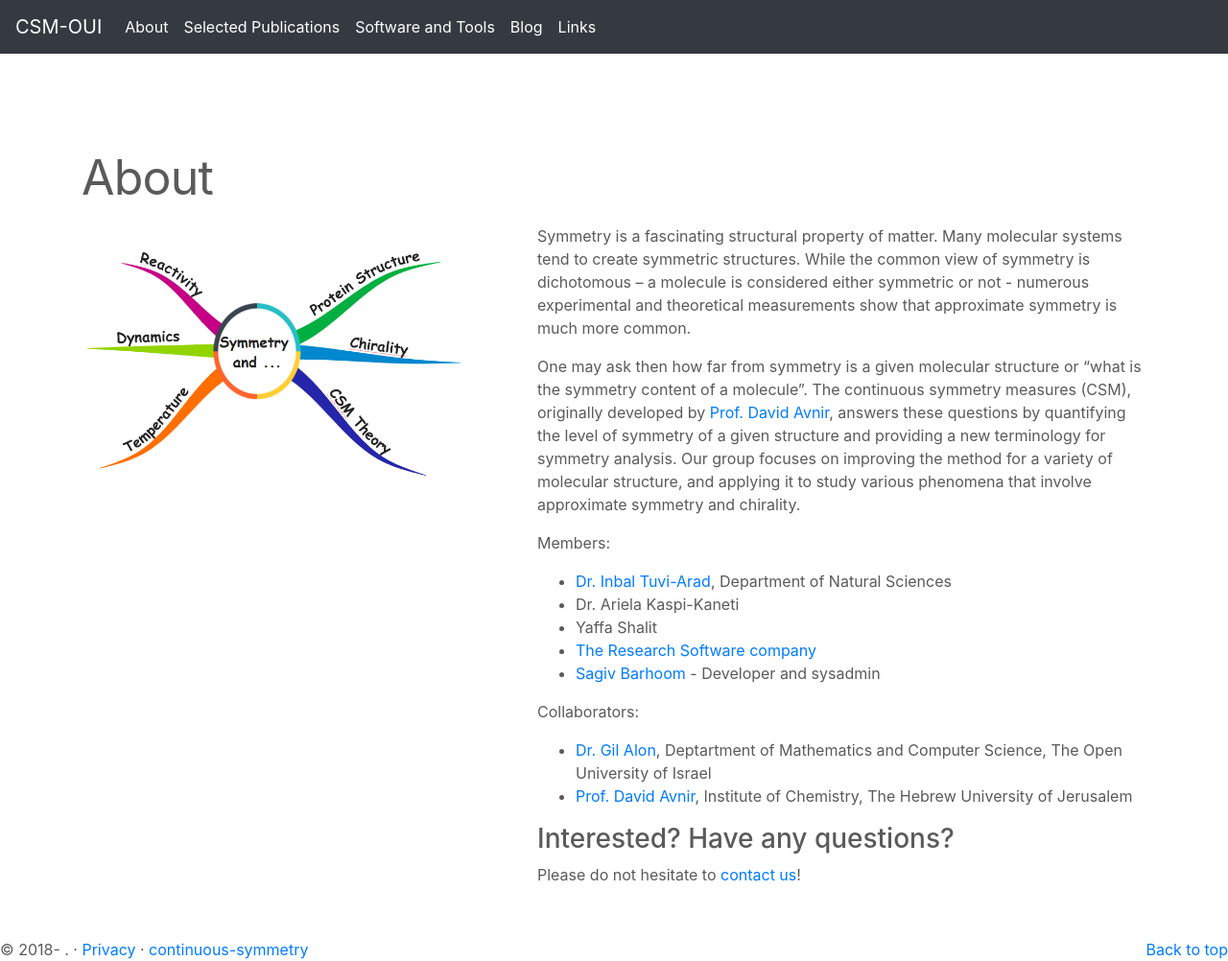
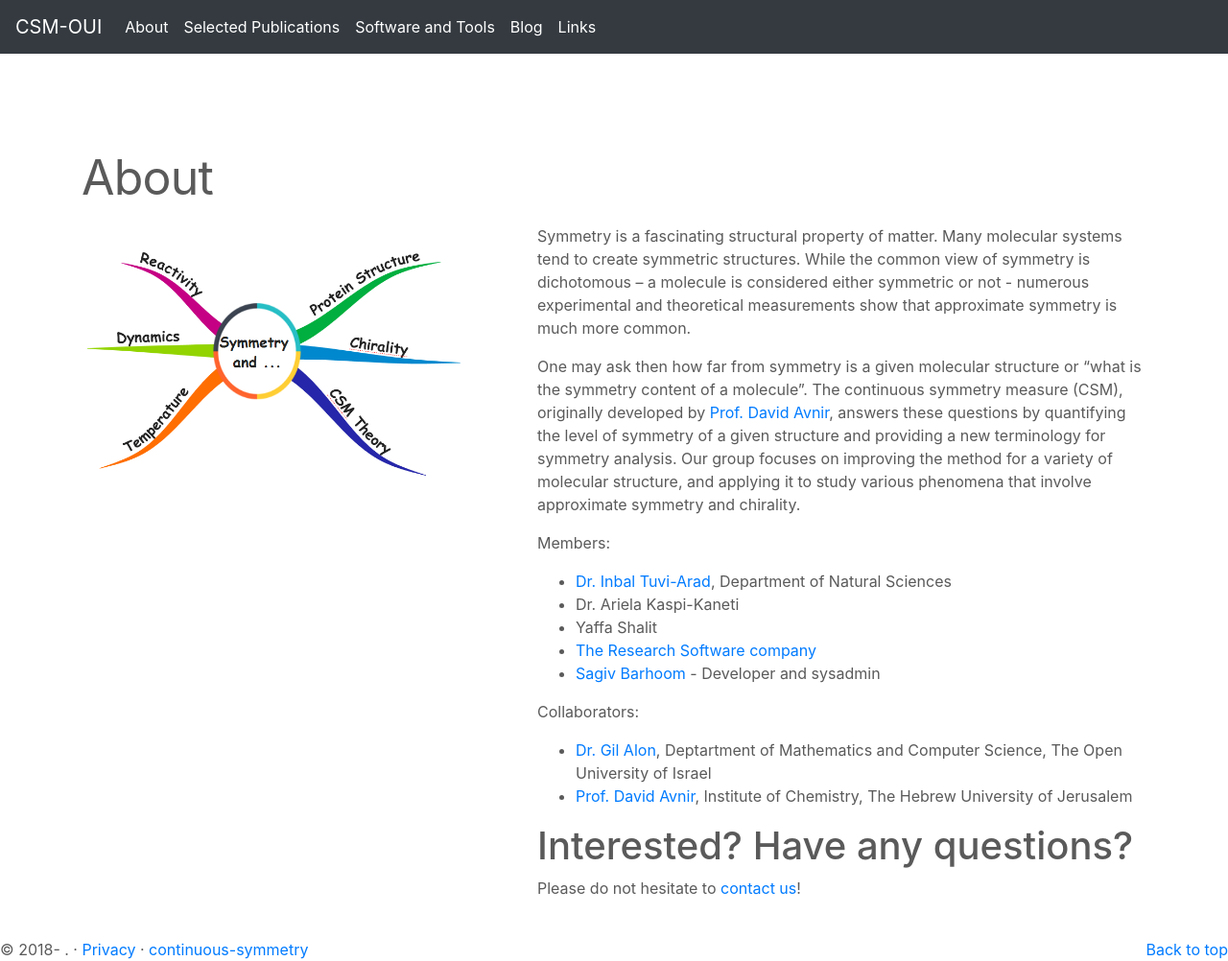
Before and after one commit to continuous-symmetry/our_research_group, a Jekyll site: the page built from 01_about.md, in a window 1280 px wide and 1002 px high. Shown: the whole window at 96% size. Built offline with Jekyll 4.4.1, drawn with Linux system fonts in a browser that asks for light colours.

Commit message:
Update 01_about.md

```diff
--- a/01_about.md
+++ b/01_about.md
@@ -9,7 +9,7 @@ permalink: "/about/"
 
 Symmetry is a fascinating structural property of matter. Many molecular systems tend to create symmetric structures. While the common view of symmetry is dichotomous – a molecule is considered either symmetric or not - numerous experimental and theoretical measurements show that approximate symmetry is much more common.
 
-One may ask then how far from symmetry is a given molecular structure or "what is the symmetry content of a molecule". The continuous symmetry measures (CSM), originally developed by [Prof. David Avnir](http://www.csm.huji.ac.il/new/), answers these questions by quantifying the level of symmetry of a given structure and providing a new terminology for symmetry analysis. Our group focuses on improving the method for a variety of molecular structure, and applying it to study various phenomena that involve approximate symmetry and chirality.
+One may ask then how far from symmetry is a given molecular structure or "what is the symmetry content of a molecule". The continuous symmetry measure (CSM), originally developed by [Prof. David Avnir](http://www.csm.huji.ac.il/new/), answers these questions by quantifying the level of symmetry of a given structure and providing a new terminology for symmetry analysis. Our group focuses on improving the method for a variety of molecular structure, and applying it to study various phenomena that involve approximate symmetry and chirality.
 
 Members:
 * [Dr. Inbal Tuvi-Arad](https://www.openu.ac.il/en/personalsites/InbalTuviArad.aspx), Department of Natural Sciences
@@ -26,6 +26,8 @@ Collaborators:
 
 
 
-### Interested? Have any questions?
+
+
+# Interested? Have any questions?
 
 Please do not hesitate to [contact us](mailto://csm@openu.ac.il)!
```
